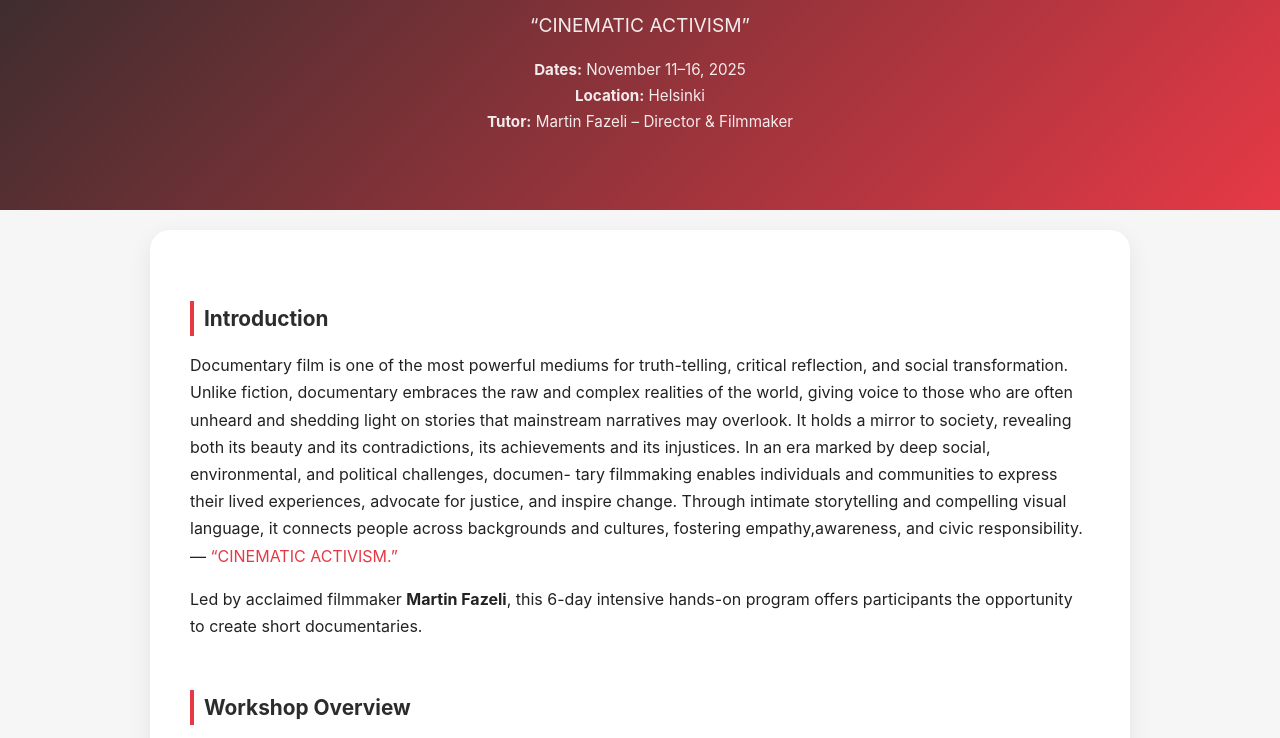
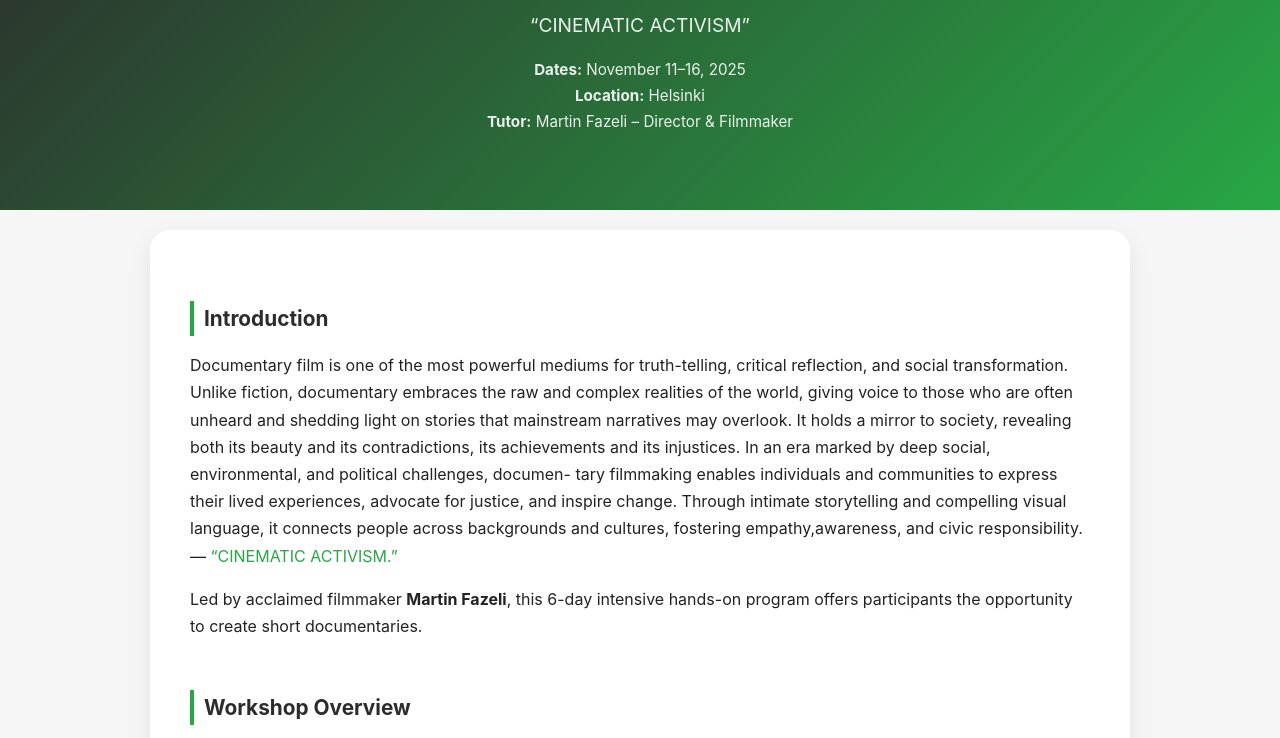
Before and after one commit to rira-workshop/rira-workshop, a plain HTML site: page index.html in a window 1280 px wide. Shown: the part 346-1084 px from the top of the page. Drawn offline with Linux system fonts and the light colour scheme.

Commit message:
Update index.html

```diff
--- a/index.html
+++ b/index.html
@@ -7,7 +7,7 @@
   <style>
     :root {
       --primary: #2c2c2c; /* توسی سینمایی تیره */
-      --accent: #e63946; /* قرمز */
+      --accent: #28a745; /* سبز */
       --bg: #f6f6f6;
       --text: #222;
     }
```
